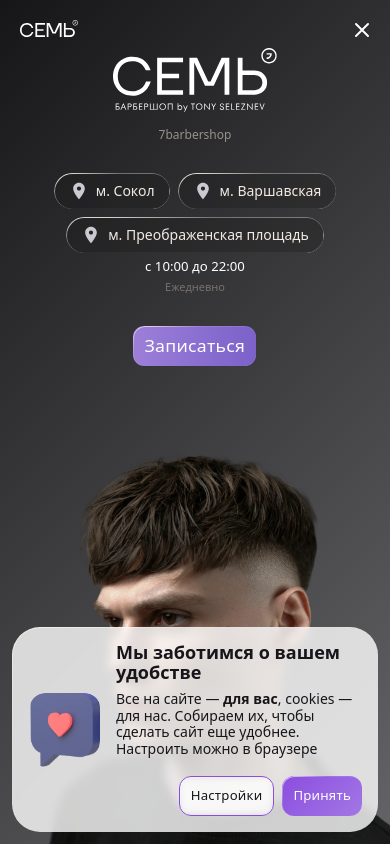
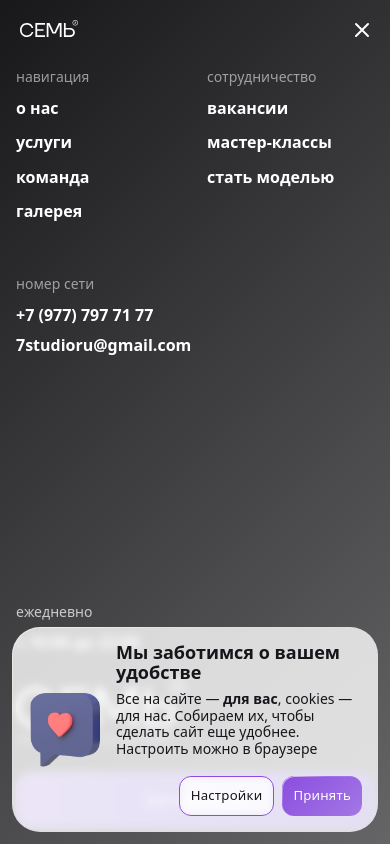
Before and after one commit to artemWu/seven, a Next.js app: page / in a window 390 px wide. Both pictures are taken after a click on the button "Открыть меню". Shown: the top 844 px of the page. Built offline with nearby package versions, Linux system fonts and the light colour scheme.

Commit message:
add responsive mobile navigation

```diff
--- a/app/globals.css
+++ b/app/globals.css
@@ -69,6 +69,10 @@ main {
 }
 
 .site-header {
+  display: none;
+}
+
+.mobile-menu {
   display: none;
 }
 
@@ -198,6 +202,41 @@ main {
   .site-header__menu-toggle.is-open img:last-child {
     opacity: 1;
     transform: rotate(0) scale(1);
+  }
+
+  .mobile-menu {
+    position: fixed;
+    z-index: -1;
+    inset: 0;
+    display: flex;
+    flex-direction: column;
+    padding: 66px 16px 16px;
+    color: #fff;
+    background: linear-gradient(135deg, #18181a 0%, #656568 100%);
+    opacity: 0;
+    pointer-events: none;
+    transform: translateY(-12px);
+    transition: opacity 260ms ease, transform 320ms cubic-bezier(.22, 1, .36, 1);
+  }
+
+  .mobile-menu--open { opacity: 1; pointer-events: auto; transform: translateY(0); }
+  .mobile-menu__topline, .mobile-menu__links { display: grid; grid-template-columns: 1fr 1fr; gap: 24px; }
+  .mobile-menu__topline { margin-bottom: 12px; color: rgb(255 255 255 / 55%); font-size: 14px; text-transform: lowercase; }
+  .mobile-menu__links { padding-inline: 0; }
+  .mobile-menu__links nav { display: flex; flex-direction: column; gap: 16px; }
+  .mobile-menu__links a, .mobile-menu__contacts a { color: #fff; font-size: 16px; font-weight: 600; line-height: 1.15; text-decoration: none; }
+  .mobile-menu__contacts { display: flex; flex-direction: column; gap: 12px; margin-top: 52px; }
+  .mobile-menu__contacts span { color: rgb(255 255 255 / 55%); font-size: 14px; text-transform: lowercase; }
+  .mobile-menu__contacts a { font-size: 16px; }
+  .mobile-menu__footer { display: flex; flex-direction: column; gap: 24px; margin-top: auto; padding-top: 28px; border-top: 0; }
+  .mobile-menu__hours { display: flex; flex-direction: column; gap: 8px; font-size: 14px; color: rgb(255 255 255 / 72%); text-transform: lowercase; }
+  .mobile-menu__hours strong { color: #fff; font-size: 16px; }
+  .mobile-menu__footer > img { width: min(170px, 58vw); height: auto; }
+  .mobile-menu__footer .button { width: 100%; min-height: 56px; border-radius: 16px !important; }
+
+  .site-header--menu-open .site-header__logo img,
+  .site-header--menu-open .site-header__menu-toggle img {
+    filter: brightness(0) invert(1);
   }
 }
 
--- a/components/Footer.jsx
+++ b/components/Footer.jsx
@@ -49,12 +49,12 @@ export default function Footer() {
         <div className="footer__group">
           <div className="footer__contact-group">
             <div className="footer__contact-label">Номер сети</div>
-            <a href="tel:+79992508424" className="footer__contact-value">+7 (999) 250 84 24</a>
+            <a href="tel:+79777977177" className="footer__contact-value">+7 (977) 797 71 77</a>
           </div>
           <div className="footer__contact-group">
             <div className="footer__contact-label">Сокол</div>
             <a href="#contacts" className="footer__contact-value">ул. Усиевича 27 к2</a>
-            <a href="tel:+79992508424" className="footer__contact-value">+7 (999) 250 84 24</a>
+            <a href="tel:+79646401594" className="footer__contact-value">+7 (964) 640 15 94</a>
           </div>
           <div className="footer__contact-group">
             <div className="footer__contact-label">Варшавская</div>
--- a/components/Header.tsx
+++ b/components/Header.tsx
@@ -21,9 +21,16 @@ export default function Header() {
     return () => observer.disconnect();
   }, []);
 
+  useEffect(() => {
+    document.body.style.overflow = isMenuOpen ? "hidden" : "";
+    return () => { document.body.style.overflow = ""; };
+  }, [isMenuOpen]);
+
+  const closeMenu = () => setIsMenuOpen(false);
+
   return (
     <header
-      className={`site-header${isLight ? " site-header--light" : ""}`}
+      className={`site-header${isLight ? " site-header--light" : ""}${isMenuOpen ? " site-header--menu-open" : ""}`}
       aria-label="Основная навигация"
     >
       <a className="site-header__logo" href="#top" aria-label="Seven — наверх">
@@ -60,6 +67,33 @@ export default function Header() {
         <Image src="/icons/menu.svg" alt="" width={24} height={24} priority />
         <Image src="/icons/close.svg" alt="" width={24} height={24} priority />
       </button>
+
+      <div className={`mobile-menu${isMenuOpen ? " mobile-menu--open" : ""}`} aria-hidden={!isMenuOpen}>
+        <div className="mobile-menu__topline"><span>Навигация</span><span>Сотрудничество</span></div>
+        <div className="mobile-menu__links">
+          <nav aria-label="Мобильная навигация">
+            <a href="#top" onClick={closeMenu}>о нас</a>
+            <a href="#services" onClick={closeMenu}>услуги</a>
+            <a href="#team" onClick={closeMenu}>команда</a>
+            <a href="#reviews" onClick={closeMenu}>галерея</a>
+          </nav>
+          <nav aria-label="Сотрудничество">
+            <a href="#contacts" onClick={closeMenu}>вакансии</a>
+            <a href="#masterclasses" onClick={closeMenu}>мастер-классы</a>
+            <a href="#contacts" onClick={closeMenu}>стать моделью</a>
+          </nav>
+        </div>
+        <div className="mobile-menu__contacts">
+          <span>Номер сети</span>
+          <a href="tel:+79777977177">+7 (977) 797 71 77</a>
+          <a href="mailto:7studioru@gmail.com">7studioru@gmail.com</a>
+        </div>
+        <div className="mobile-menu__footer">
+          <div className="mobile-menu__hours">Ежедневно<strong>с 10:00 до 22:00</strong></div>
+          <Image src="/svg/seven-sign.svg" alt="7barbershop" width={224} height={60} unoptimized />
+          <Button href="https://n399707.yclients.com/group:12717/city:all#1" target="_blank" rel="noopener noreferrer" theme="primary">Записаться</Button>
+        </div>
+      </div>
     </header>
   );
 }
```
